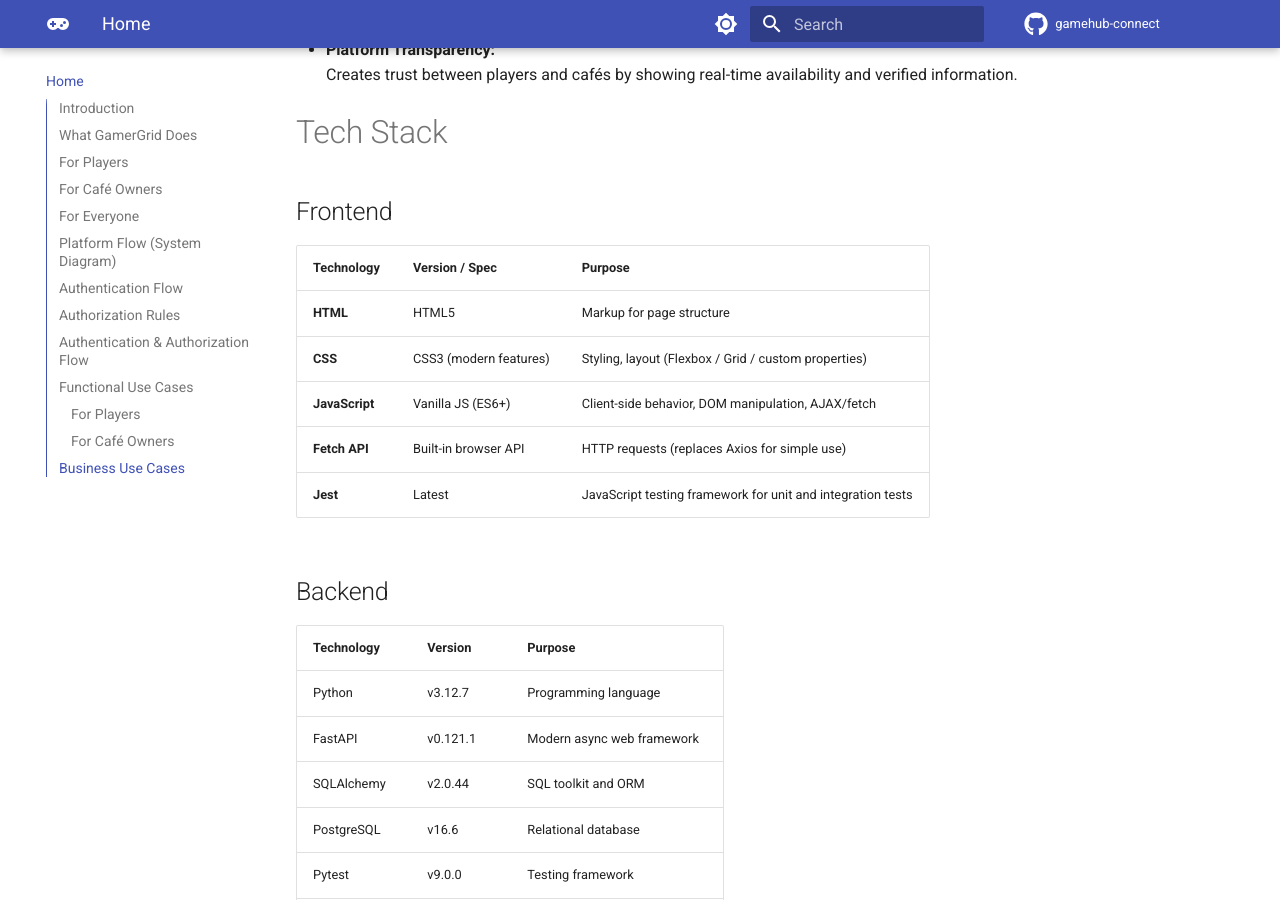
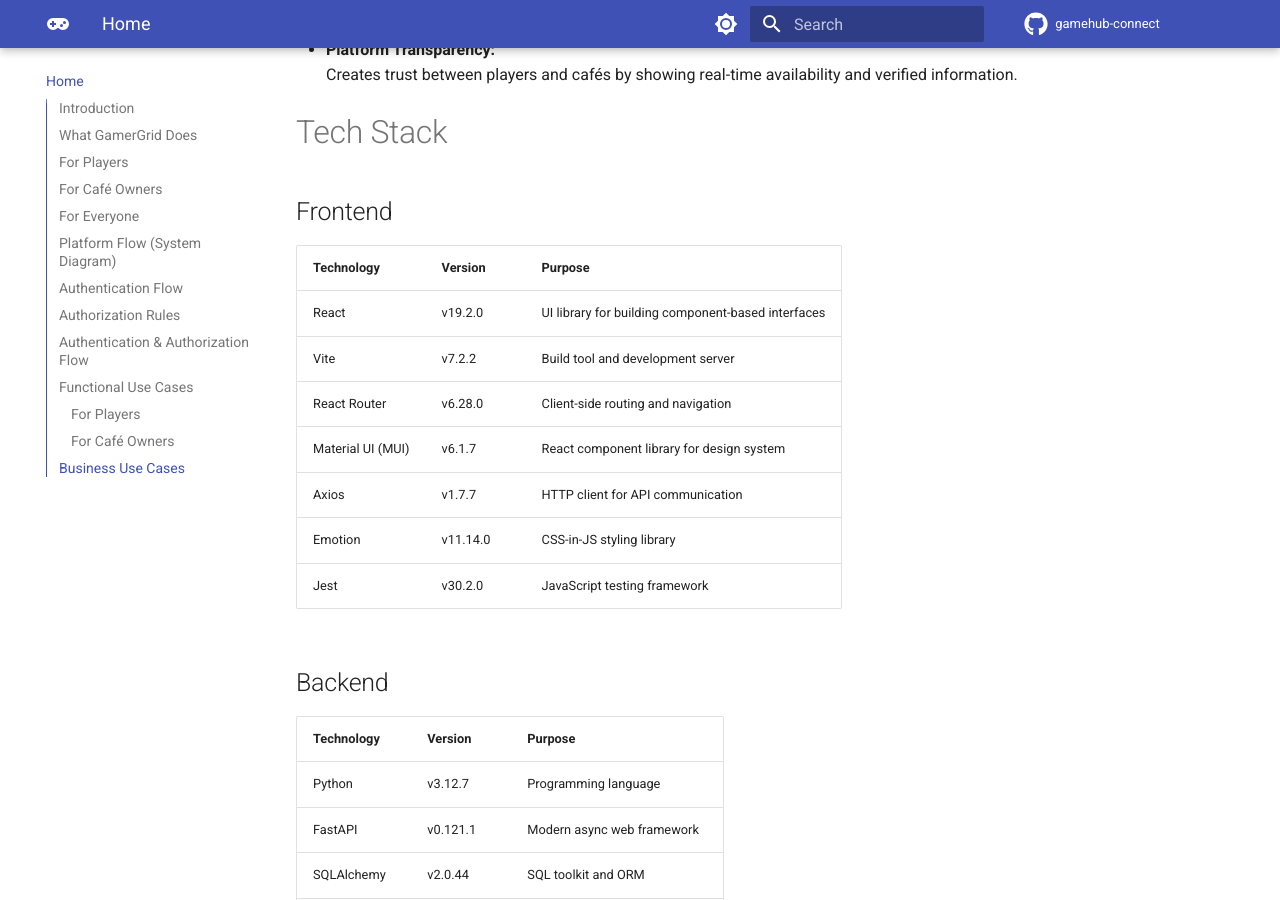
Before and after one commit to yuvrajsingh-Gkmit/gamegrid-docs, an MkDocs documentation site: the page built from docs/index.md, in a window 1280 px wide and 900 px high, scrolled down 7206 px. Built offline with MkDocs 1.6.1 and Material for MkDocs 9.7.7, drawn with Linux system fonts in a browser that asks for light colours; comment, search, counter and statistics services are not loaded.

Commit message:
feat: update frontend technology section with new tools and specifications

```diff
--- a/docs/index.md
+++ b/docs/index.md
@@ -201,13 +201,16 @@
 
 ## Frontend
 
-| Technology | Version / Spec | Purpose |
-|-------------|----------------|----------|
-| **HTML** | HTML5 | Markup for page structure |
-| **CSS** | CSS3 (modern features) | Styling, layout (Flexbox / Grid / custom properties) |
-| **JavaScript** | Vanilla JS (ES6+) | Client-side behavior, DOM manipulation, AJAX/fetch |
-| **Fetch API** | Built-in browser API | HTTP requests (replaces Axios for simple use) |
-| **Jest** | Latest | JavaScript testing framework for unit and integration tests |
+| Technology | Version | Purpose |
+|---|---|---|
+| React | v19.2.0 | UI library for building component-based interfaces |
+| Vite | v7.2.2 | Build tool and development server |
+| React Router | v6.28.0 | Client-side routing and navigation |
+| Material UI (MUI) | v6.1.7 | React component library for design system |
+| Axios | v1.7.7 | HTTP client for API communication |
+| Emotion | v11.14.0 | CSS-in-JS styling library |
+| Jest | v30.2.0 | JavaScript testing framework |
+
 
 
 ## Backend
```
